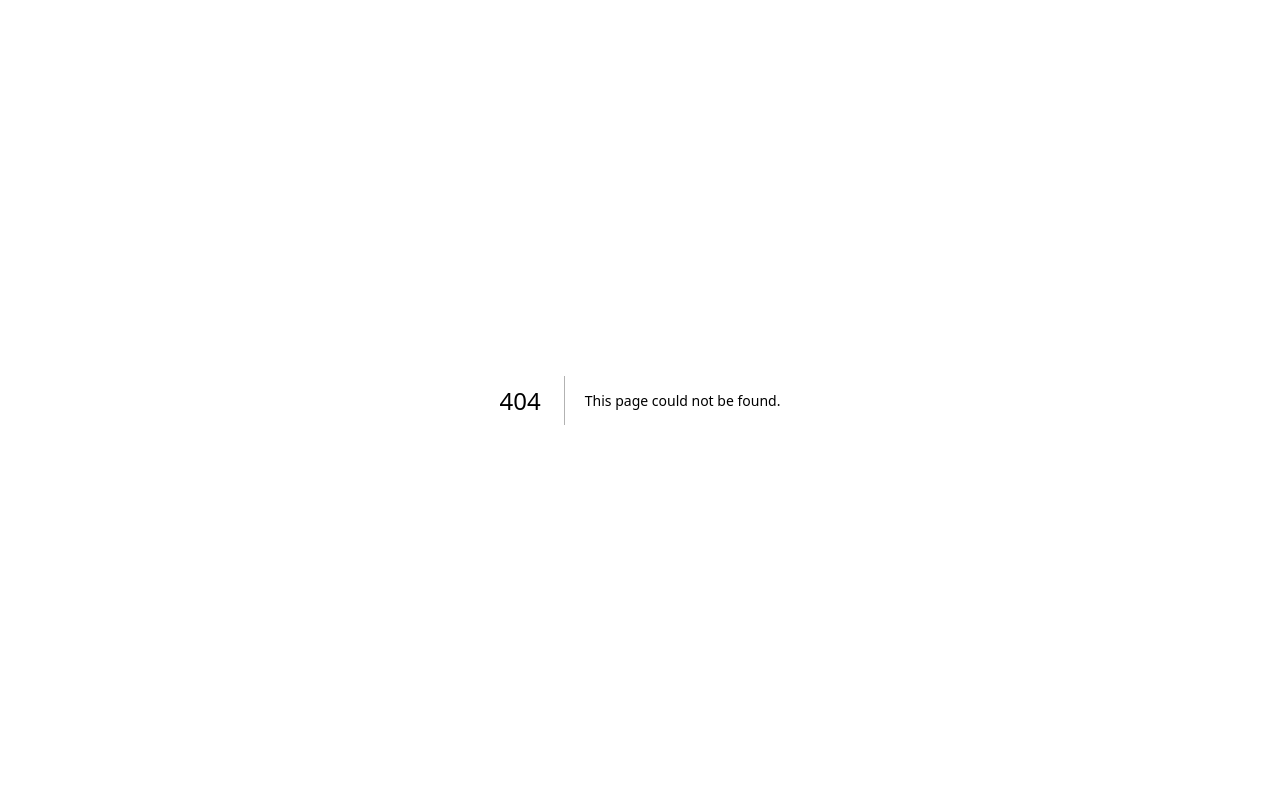
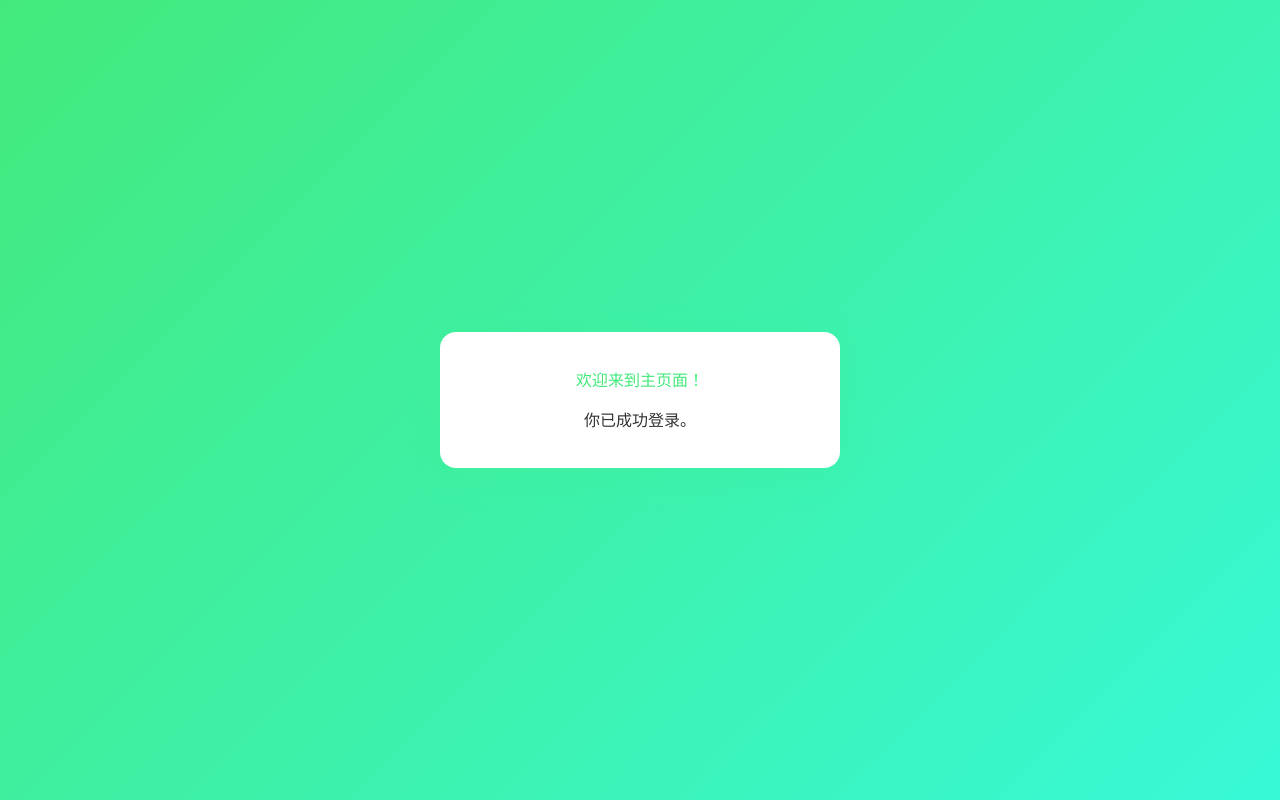
Before and after one commit to Altair288/class-management-frontend, a Next.js app in the folder class-management/: page /dashboard in a window 1280 px wide. Before the commit this address had no page. Built offline with nearby package versions, Linux system fonts and the light colour scheme.

Commit message:
Update New Page

```diff
--- a/class-management/next.config.ts
+++ b/class-management/next.config.ts
@@ -1,16 +1,13 @@
-import type { NextConfig } from "next";
-
-const nextConfig: NextConfig = {
-  /* config options here */
-  reactStrictMode: true,
+/** @type {import('next').NextConfig} */
+const nextConfig = {
   async rewrites() {
     return [
       {
-        source: "/api/:path*",
-        destination: "http://localhost:8080/api/:path*",
+        source: '/api/:path*',
+        destination: 'http://localhost:8080/api/:path*', // 代理到后端
       },
     ];
   },
 };
 
-export default nextConfig;
+module.exports = nextConfig;
--- /dev/null
+++ b/class-management/src/app/dashboard/page.tsx
@@ -0,0 +1,32 @@
+"use client";
+
+export default function Dashboard() {
+  return (
+    <div
+      style={{
+        minHeight: "100vh",
+        display: "flex",
+        alignItems: "center",
+        justifyContent: "center",
+        fontFamily: "system-ui, sans-serif",
+        background: "linear-gradient(135deg, #43e97b 0%, #38f9d7 100%)",
+      }}
+    >
+      <div
+        style={{
+          background: "#fff",
+          borderRadius: 16,
+          boxShadow: "0 8px 32px rgba(67, 233, 123, 0.15)",
+          padding: 36,
+          width: 400,
+          textAlign: "center",
+        }}
+      >
+        <h2 style={{ color: "#43e97b" }}>欢迎来到主页面！</h2>
+        <p style={{ color: "#333", marginTop: 16 }}>
+          你已成功登录。
+        </p>
+      </div>
+    </div>
+  );
+}
```
Also changed, not shown: class-management/src/app/login/page.tsx (+6 -6 lines), 1 other file (tests, documents, lock files or other folders).
